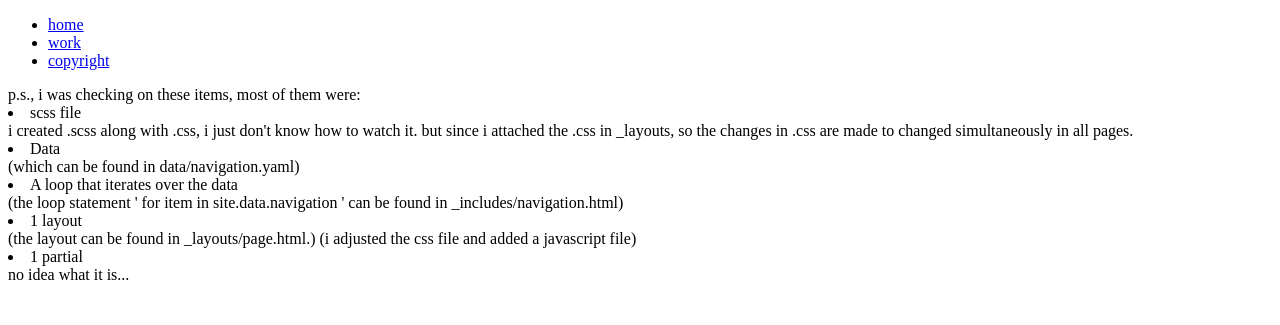
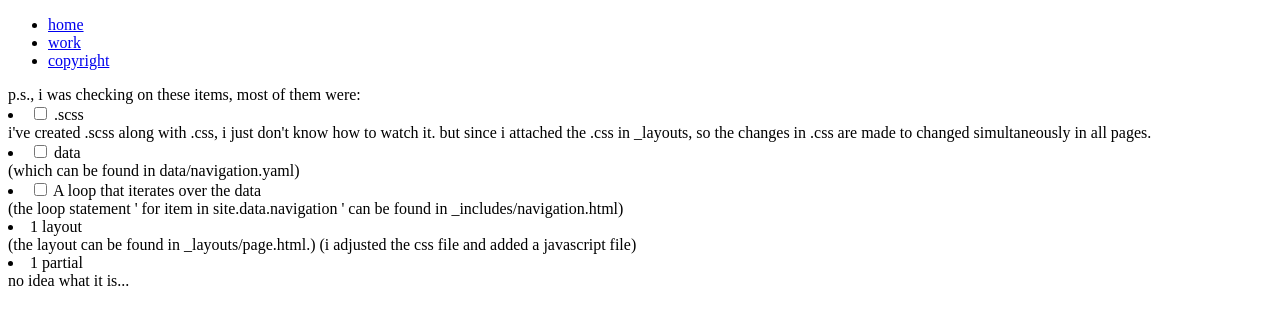
Before and after one commit to lanyixiao/WebS19, a Jekyll site: the page built from index.html, in a window 1280 px wide. Shown: the top 325 px of the page. Built offline with Jekyll 4.4.1, drawn with Linux system fonts in a browser that asks for light colours.

Commit message:
Update index.html

```diff
--- a/index.html
+++ b/index.html
@@ -9,14 +9,32 @@ permalink: /
 
 p.s., i was checking on these items, most of them were:
 
-<li> scss file </li>
-i created .scss along with .css, i just don't know how to watch it.
+<li>
+ <label>
+  <input type="checkbox" name="scss" />
+  .scss
+ </label>
+</li>
+i've created .scss along with .css, i just don't know how to watch it.
 but since i attached the .css in _layouts, so the changes in .css are made to changed simultaneously in all pages.
 
-<li> Data </li>
+<li>
+ <label>
+   <input type="checkbox" name="data" />
+   data
+ </label>
+</li>
 (which can be found in data/navigation.yaml)
 
-<li> A loop that iterates over the data </li>
+
+<li>
+ <label>
+   <input type="checkbox" name="loop" />
+   A loop that iterates over the data
+ </label>
+</li>
+
+
  (the loop statement '  for item in site.data.navigation   ' can be found in _includes/navigation.html)
 
 <li>1 layout </li>
```
